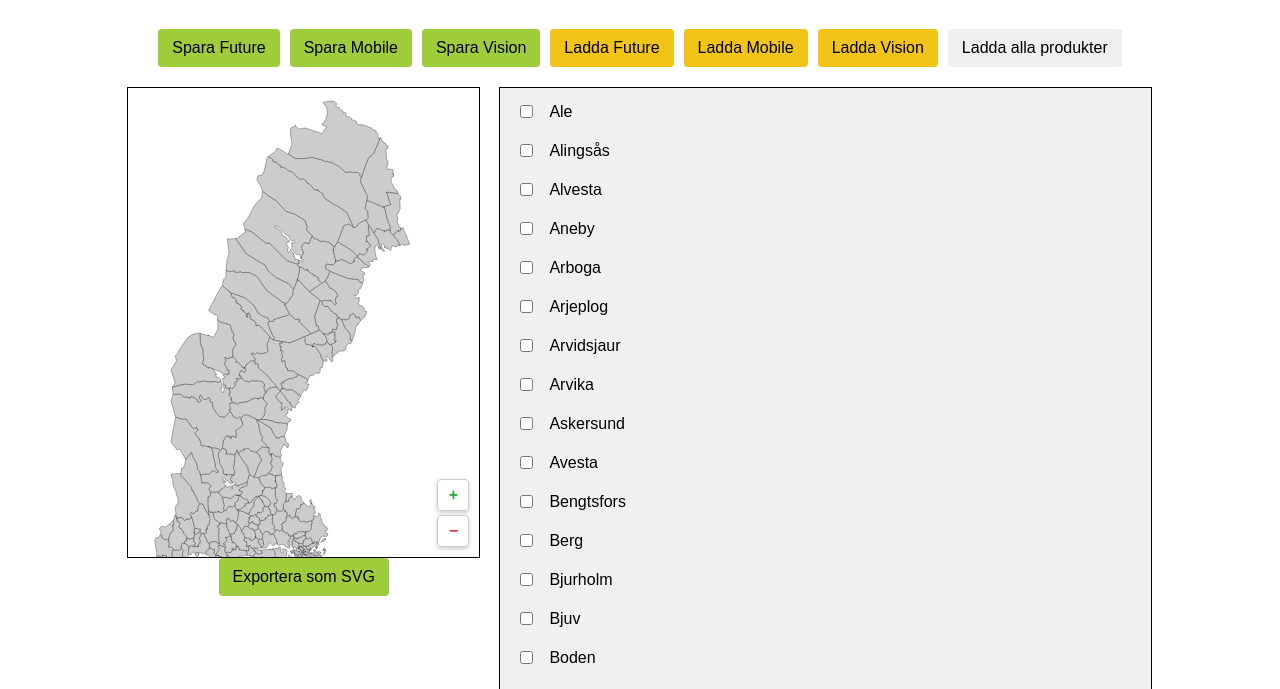
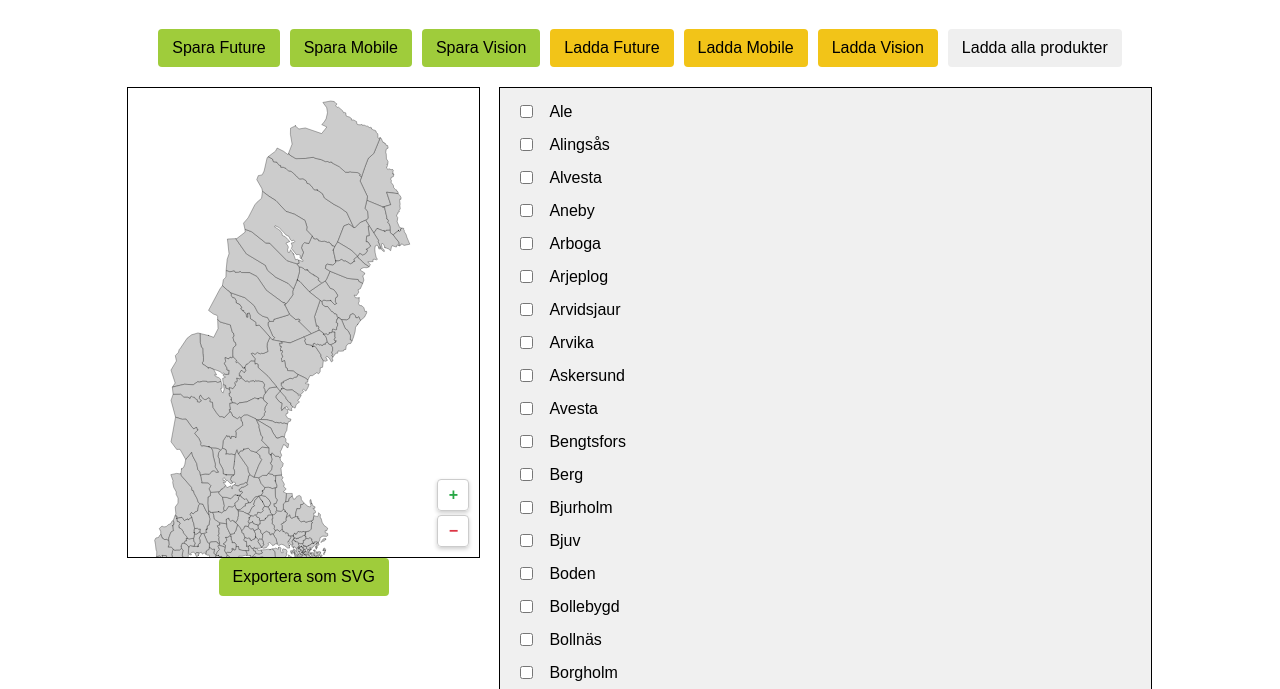
Before and after one commit to DjCheat/KommunKarta, a website: page public/karta.html in a window 1280 px wide. Shown: the part 90-779 px from the top of the page. Drawn offline with Linux system fonts and the light colour scheme.

Commit message:
Refactor CSS styles for improved layout and responsiveness

```diff
--- a/public/styles.css
+++ b/public/styles.css
@@ -120,8 +120,8 @@ h1 {
 #checkbox-list {
   width: 100%;
   height: 100%;
-  overflow-x: auto;
-  overflow-y: hidden;
+  overflow-x: auto;    /* Horisontell scroll */
+  overflow-y: hidden;  /* Ingen vertikal scroll, kolumnerna fyller vertikalt */
   background-color: #f0f0f0;
   border: 1px solid #000;
   padding: 10px;
@@ -135,19 +135,16 @@ h1 {
   display: flex;
   flex-direction: column;
   gap: 6px;
-  min-width: 20%;
-  max-width: 20%;
+  min-width: 180px; /* Justera bredden på kolumnen efter behov */
 }
 
 #checkbox-list label {
-  display: inline-flex;
+  display: flex;       /* Flex i kolumnen */
   align-items: center;
-  width: 100%;
+  gap: 8px;
   cursor: pointer;
   padding: 4px 6px;
-  margin: 0 0 6px 0;
   user-select: none;
-  break-inside: avoid;
 }
 
 #checkbox-list input[type="checkbox"] {
```
